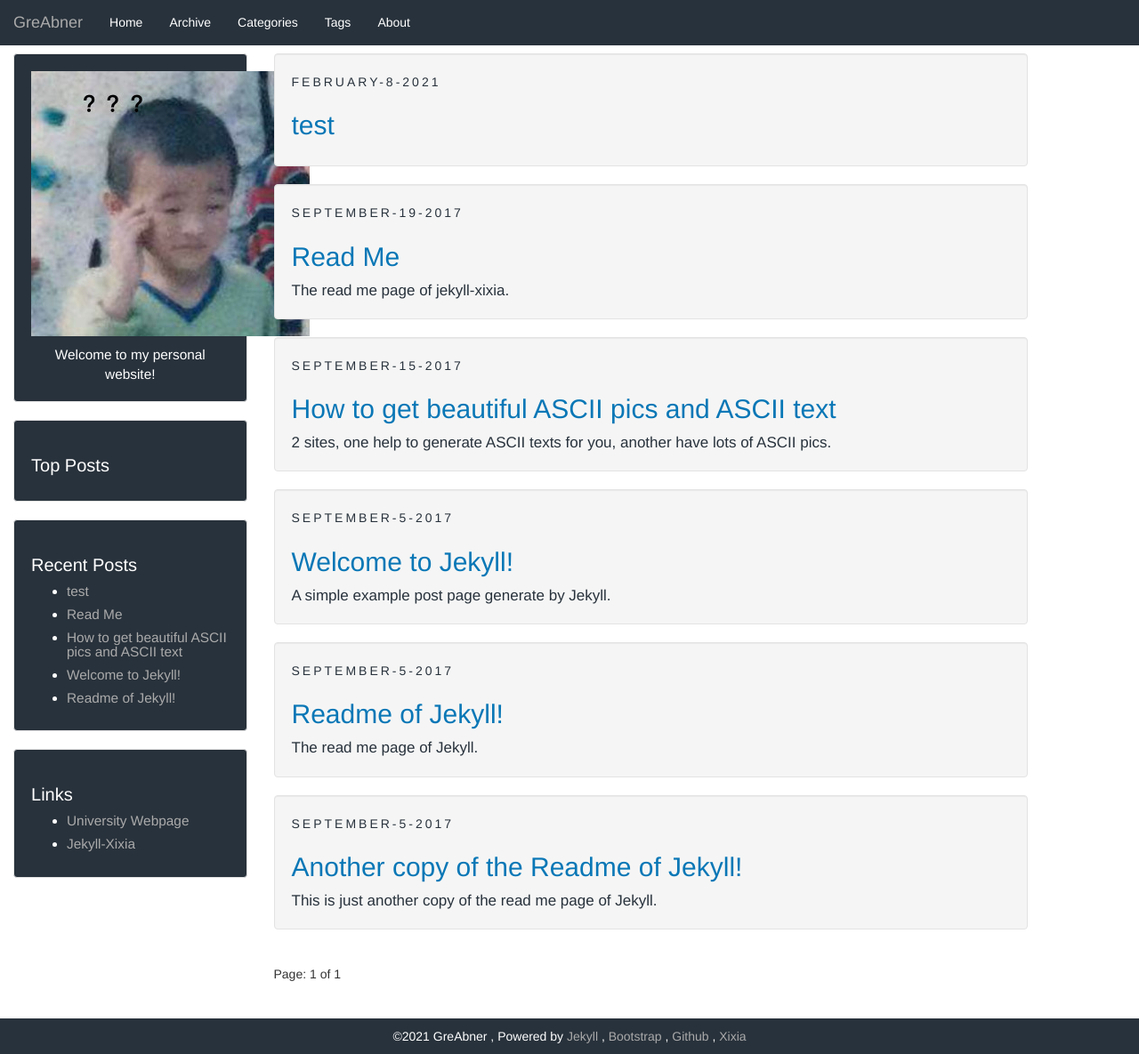
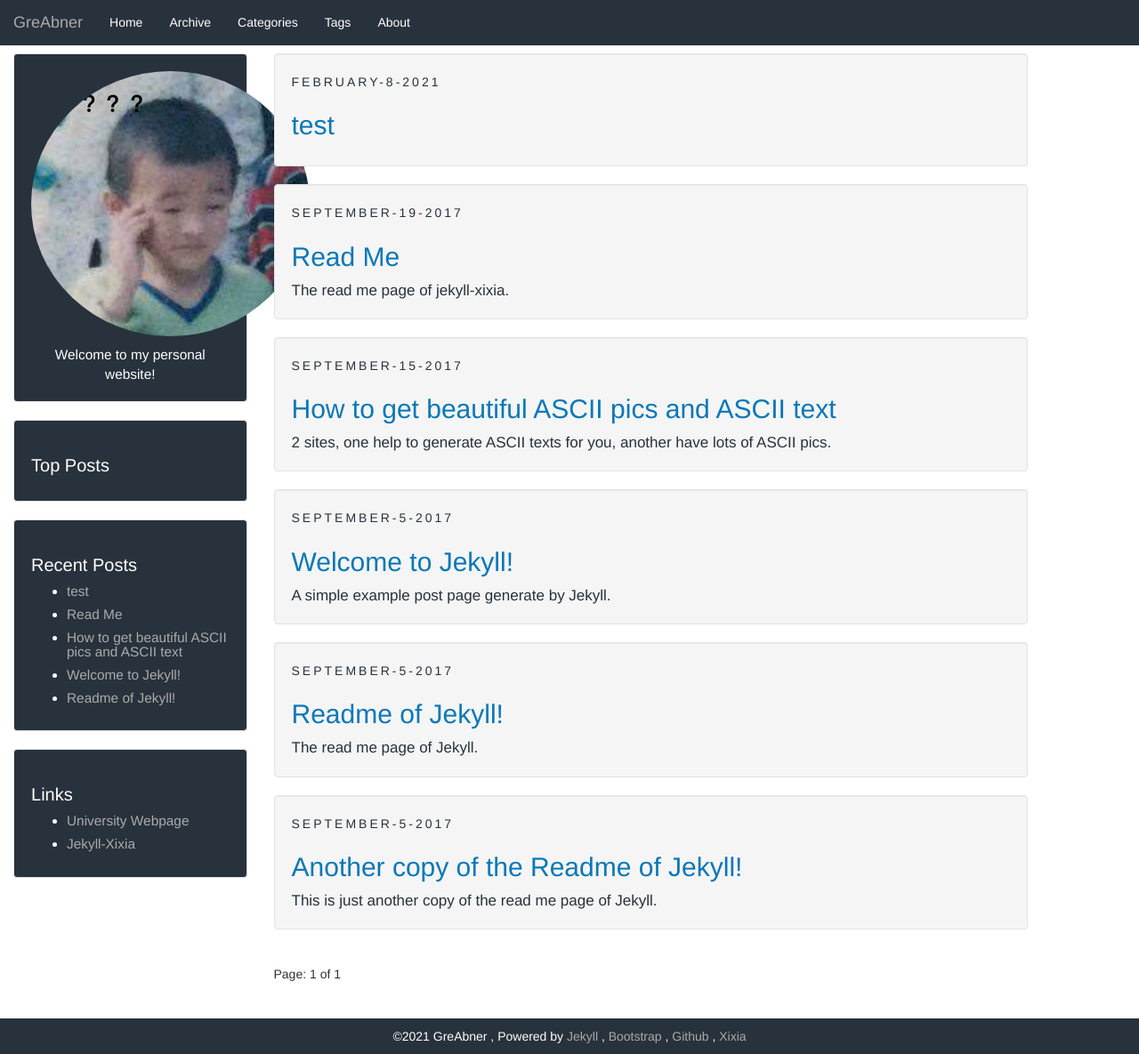
Before and after one commit to GReabner/GReabner.github.io, a Jekyll site: the page built from index.html, in a window 1280 px wide and 1185 px high. Shown: the whole window at 89% size. Built offline with Jekyll 4.4.1, drawn with Linux system fonts in a browser that asks for light colours; the list of posts is cut into pages by our own code.

Commit message:
Update sidebar.html

```diff
--- a/_includes/sidebar.html
+++ b/_includes/sidebar.html
@@ -2,7 +2,7 @@
 <div class="sidebar well">
     <header class="sidebar-header" role="banner">
         <a href="{{ site.baseurl }}/">
-            <img src="{{ site.baseurl }}/assets/images/me.jpg" style="height:40%;" /><!-- class="img-circle" />-->
+            <img src="{{ site.baseurl }}/assets/images/me.jpg" style="height:40%;" class="img-circle" />
         </a>
         <!--
         <h3 class="title">
```
